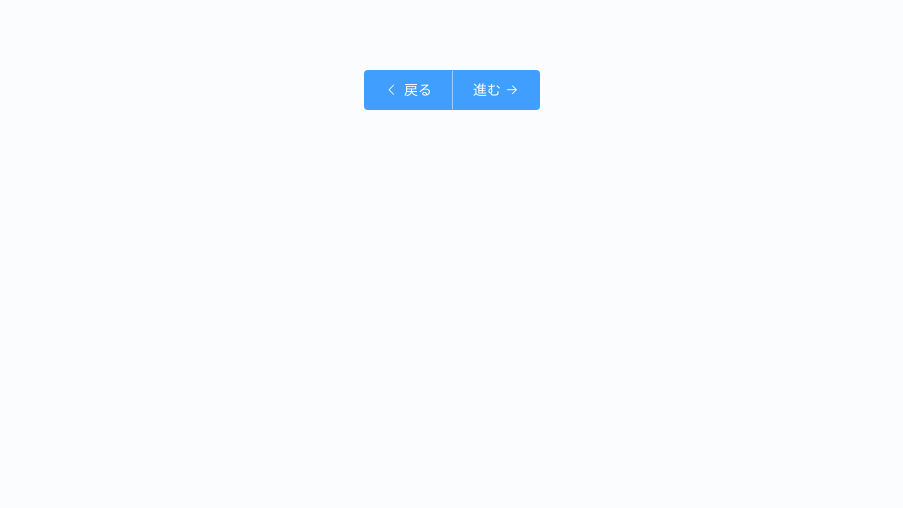
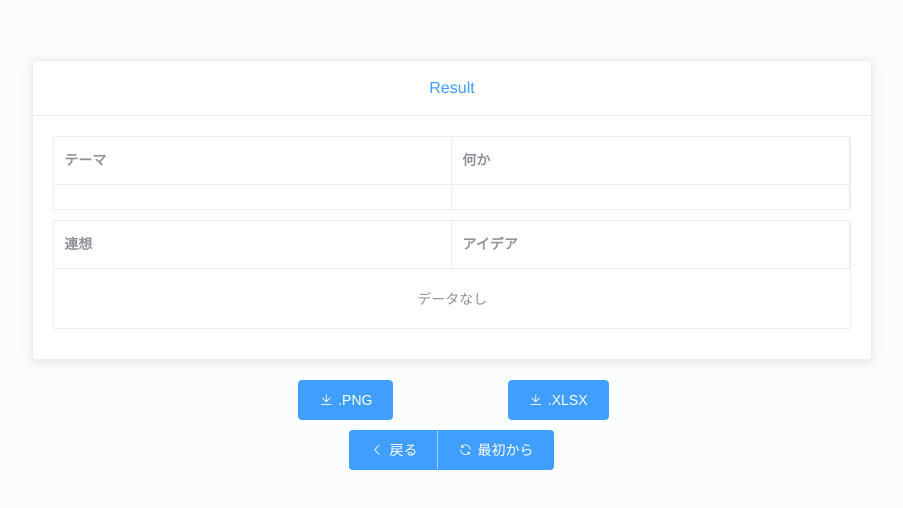
Before and after one commit to sink66/excursion-demo, a Vue app: page /#/result in a window 1280 px wide. Shown: the top 508 px of the page, without its empty margins (188-1091 px from the left). Built offline with nearby package versions, Linux system fonts and the light colour scheme.

Commit message:
add result

```diff
--- a/package.json
+++ b/package.json
@@ -12,9 +12,12 @@
   },
   "dependencies": {
     "element-ui": "^2.4.6",
+    "file-saver": "^1.3.8",
+    "html2canvas": "^1.0.0-alpha.12",
     "vue": "^2.5.2",
     "vue-router": "^3.0.1",
-    "vuex": "^3.0.1"
+    "vuex": "^3.0.1",
+    "xlsx": "^0.13.4"
   },
   "devDependencies": {
     "autoprefixer": "^7.1.2",
--- a/src/components/Navigation.vue
+++ b/src/components/Navigation.vue
@@ -3,6 +3,10 @@
     <el-col :xs="24" :sm="24" :md="16" :lg="16" :xl="16">
       <el-button-group class="nav-margin" v-if="this.$route.path === '/theme'">
         <el-button type="primary" @click="next">進む <i class="el-icon-arrow-right el-icon-right"></i></el-button>
+      </el-button-group>
+      <el-button-group class="nav-margin" v-else-if="this.$route.path === '/result'">
+        <el-button type="primary" @click="prev" icon="el-icon-arrow-left">戻る</el-button>
+        <el-button type="primary" @click="first" icon="el-icon-refresh">最初から</el-button>
       </el-button-group>
       <el-button-group class="nav-margin" v-else>
         <el-button type="primary" @click="prev" icon="el-icon-arrow-left">戻る</el-button>
@@ -22,16 +26,23 @@ export default {
         this.$router.push('associate')
       } else if (this.$route.path === '/associate') {
         this.$router.push('idea')
+      } else if (this.$route.path === '/idea') {
+        this.$router.push('result')
       }
     },
     prev () {
-      if (this.$route.path === '/idea') {
+      if (this.$route.path === '/result') {
+        this.$router.push('idea')
+      } else if (this.$route.path === '/idea') {
         this.$router.push('associate')
       } else if (this.$route.path === '/associate') {
         this.$router.push('some')
       } else if (this.$route.path === '/some') {
         this.$router.push('theme')
       }
+    },
+    first () {
+      this.$router.replace('theme')
     }
   }
 }
--- /dev/null
+++ b/src/components/Result.vue
@@ -0,0 +1,100 @@
+<template>
+  <div>
+    <el-row :gutter="10" type="flex" justify="center">
+      <el-col :xs="24" :sm="24" :md="16" :lg="16" :xl="16">
+        <el-card class="box-card" id="result">
+          <div slot="header">
+            <span class="bg-blue">Result</span>
+          </div>
+          <el-table
+            :data="tableData"
+            border
+            style="width: 100%">
+            <el-table-column
+              prop="result_theme"
+              label="テーマ">
+            </el-table-column>
+            <el-table-column
+              prop="result_some"
+              label="何か">
+            </el-table-column>
+          </el-table>
+          <el-table
+            :data="ideaData"
+            border
+            style="width: 100%">
+            <el-table-column
+              prop="associate"
+              label="連想">
+            </el-table-column>
+            <el-table-column
+              prop="idea"
+              label="アイデア">
+            </el-table-column>
+          </el-table>
+        </el-card>
+      </el-col>
+    </el-row>
+    <el-row :gutter="10" type="flex" justify="center">
+      <el-col :xs="12" :sm="12" :md="4" :lg="4" :xl="4">
+        <el-button type="primary" icon="el-icon-download" @click="capture()">.PNG</el-button>
+      </el-col>
+      <el-col :xs="12" :sm="12" :md="4" :lg="4" :xl="4">
+        <el-button type="primary" icon="el-icon-download" @click="exportExcel()">.XLSX</el-button>
+      </el-col>
+    </el-row>
+  </div>
+</template>
+
+<script>
+import html2canvas from 'html2canvas'
+import XLSX from 'xlsx'
+import FileSaver from 'file-saver'
+
+export default {
+  data () {
+    return {
+      tableData: [{
+        result_theme: this.$store.getters.theme,
+        result_some: this.$store.getters.some
+      }],
+      ideaData: this.$store.state.associates
+    }
+  },
+  methods: {
+    capture: function () {
+      html2canvas(document.querySelector('#result')).then(canvas => {
+        var dataUrl = canvas.toDataURL('image/png')
+        var a = document.createElement('a')
+        a.href = dataUrl
+        a.download = this.$store.getters.theme + '.png'
+        document.body.appendChild(a)
+        a.click()
+        document.body.removeChild(a)
+      })
+    },
+    exportExcel: function () {
+      var wb = XLSX.utils.table_to_book(document.querySelector('#result'))
+      var wbout = XLSX.write(wb, { bookType: 'xlsx', bookSST: true, type: 'array' })
+      try {
+        FileSaver.saveAs(new Blob([wbout], { type: 'application/octet-stream' }), 'excursion.xlsx')
+      } catch (e) {
+        if (typeof console !== 'undefined') console.log(e, wbout)
+      }
+      return wbout
+    }
+  }
+}
+</script>
+
+<style scoped>
+.box-card {
+  margin-bottom: 20px;
+}
+.bg-blue {
+  color:#409EFF;
+}
+.el-table {
+  margin-bottom:10px;
+}
+</style>
--- a/src/router/index.js
+++ b/src/router/index.js
@@ -5,6 +5,7 @@ import Theme from '@/components/Theme'
 import Some from '@/components/Some'
 import Associate from '@/components/Associate'
 import Idea from '@/components/Idea'
+import Result from '@/components/Result'
 
 Vue.use(Router)
 
@@ -34,6 +35,11 @@ export default new Router({
       path: '/idea',
       name: 'Idea',
       component: Idea
+    },
+    {
+      path: '/result',
+      name: 'Result',
+      component: Result
     }
   ]
 })
```
Also changed, not shown: 1 other file (tests, documents, lock files or other folders).
